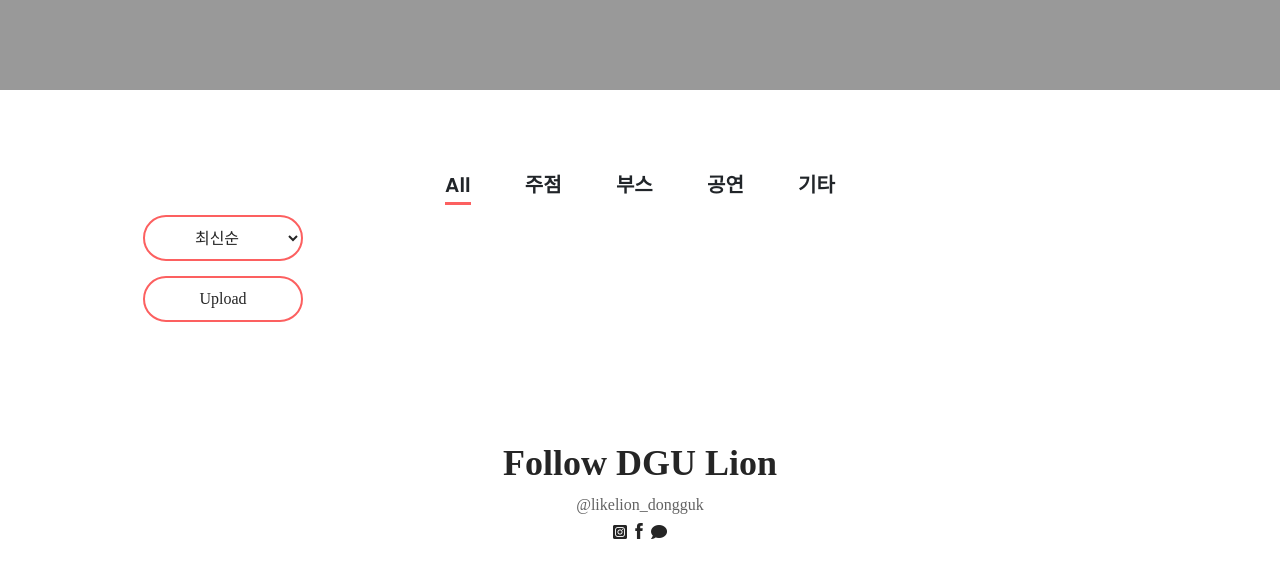
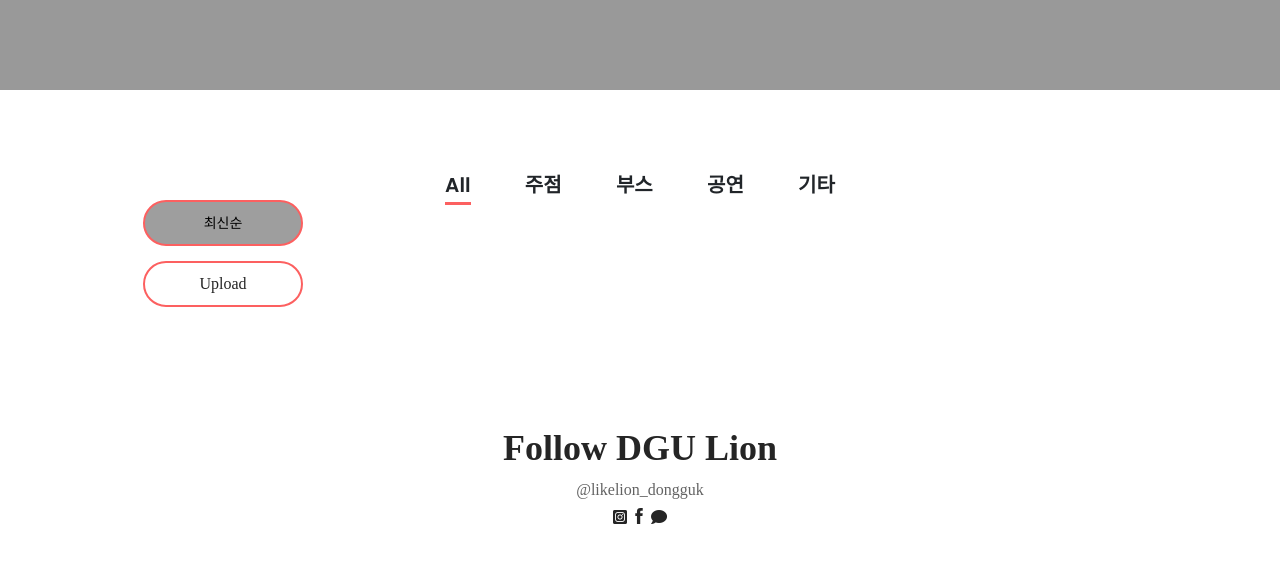
Before and after one commit to JuYeong0413/2020-dgu-fest, a Django app: page /posts/gallery/ in a window 1280 px wide. Shown: the part 280-842 px from the top of the page. Run offline with Django 3.2, Linux system fonts and the light colour scheme; data that the repository does not hold is empty; some libraries are stand-ins or nearby versions; some web fonts are replaced; grey boxes are pictures that could not be loaded.

Commit message:
디자인변경

```diff
--- a/dgufest/static/css/style.css
+++ b/dgufest/static/css/style.css
@@ -447,7 +447,7 @@ input:required {
   font-weight: 500;
   display: inline-block;
   padding: 0 30px;
-  text-align-last: center;
+  text-align: center;
   text-transform: capitalize;
   background-color: transparent;
   color: #ffffff;
@@ -464,6 +464,33 @@ input:required {
     box-shadow: 0 2px 40px 8px rgba(15, 15, 15, 0.15);
     background-color: #fc6060;
     color: #ffffff; }
+
+/* select box */
+select {
+  width: 200px;
+  padding: .8em .5em;
+  font-family: inherit;
+  background: url(https://farm1.staticflickr.com/379/19928272501_4ef877c265_t.jpg) no-repeat 95% 50%;
+  -webkit-appearance: none;
+      -moz-appearance: none;
+          appearance: none;
+  border: 1px solid #999;
+  border-radius: 60px;
+  -webkit-transition-duration: 500ms;
+  -o-transition-duration: 500ms;
+  transition-duration: 500ms;
+  text-align-last: center;
+  width: 160px;
+  height: 46px;
+  font-size: 14px;
+  font-weight: 500;
+  border: 2px solid #fc6060;
+  }
+
+#select_box {
+  padding-left:15px;
+}
+
 
 .badges-btn {
   background-color: #ebebeb;
--- a/dgufest/templates/base.html
+++ b/dgufest/templates/base.html
@@ -53,7 +53,8 @@
 
 </head>
 
-<body oncontextmenu='return false'>
+<body>
+<!-- <body oncontextmenu='return false'> -->
     <!-- Preloader -->
     <div id="preloader">
         <div class="loader"></div>
--- a/posts/templates/posts/gallery.html
+++ b/posts/templates/posts/gallery.html
@@ -37,8 +37,8 @@
                         <button class="btn" data-filter=".performance">공연</button>
                         <button class="btn" data-filter=".etc">기타</button>
                     </div>
-                    <div class="col-12 text-left wow fadeInUp" data-wow-delay="800ms">
-                        <select id="sort-select" class="btn alime-btn btn-2 mt-15" onchange="location = this.value;">
+                    <div id="select_box" data-wow-delay="800ms">
+                        <select id="sort-select" onchange="location = this.value;">
                             {% if "/?sort=random" in request.get_full_path %}
                                 <option class="sort-new" value="?new" >최신순</option>
                                 <option class="sort-random" value="?sort=random" selected>랜덤순</option>
```
